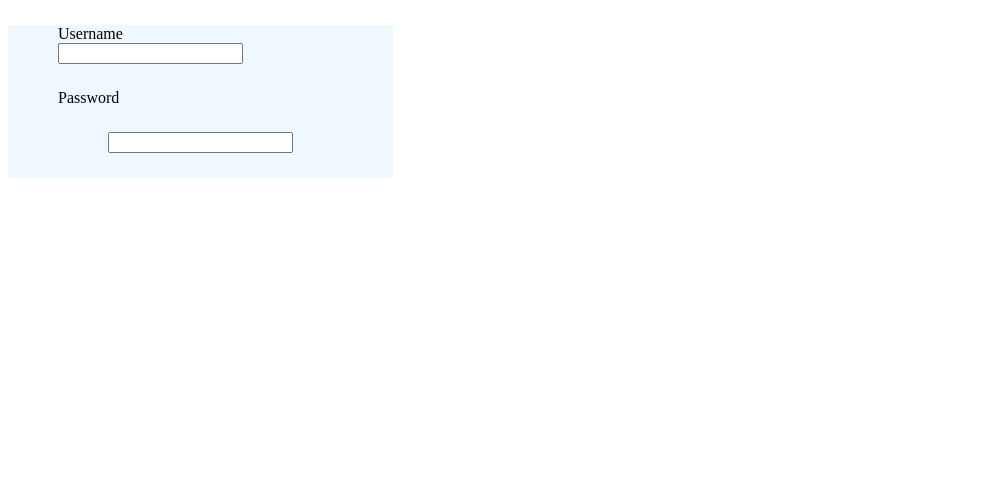
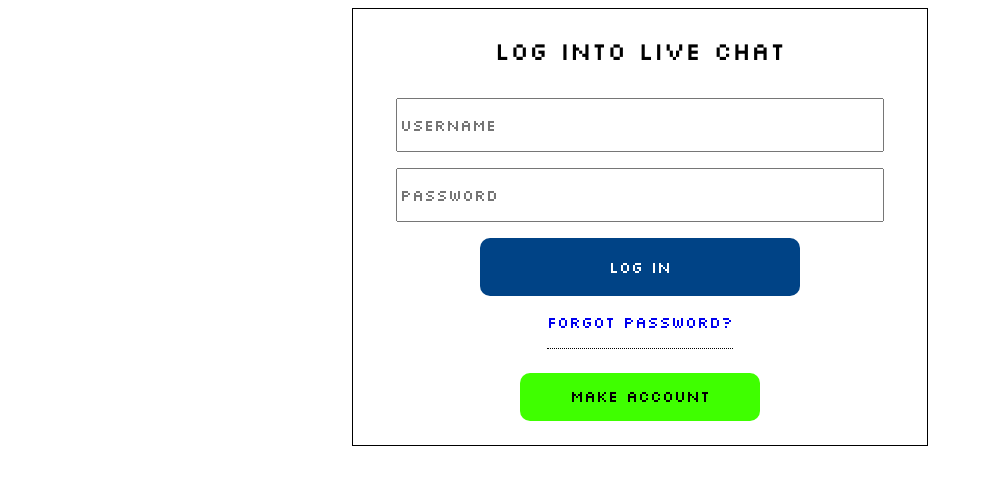
Before and after one commit to ryanyae/Live-Chat, a React (Create React App) app in the folder front-end/: page /login in a window 1280 px wide. Shown: the top 484 px of the page, without its empty margins (0-983 px from the left). Built offline with nearby package versions, Linux system fonts and the light colour scheme.

Commit message:
Login UI additions
made CSS for Login and added additional files like Recover for future endeavors.

```diff
--- a/front-end/src/App.tsx
+++ b/front-end/src/Routing.tsx
@@ -1,6 +1,9 @@
 import {Routes, Route} from 'react-router-dom'
 import Login from './pages/Login'
 import Home from './pages/Home'
+import Register from './pages/Register'
+import Recover from './pages/Recover'
+
 
 
 export default function App() {
@@ -9,6 +12,8 @@ export default function App() {
         <Routes>
             <Route path='/' element={<Home/>} />
             <Route path='/login' element={<Login/>} />
+            <Route path='/register' element={<Register/>} />
+            <Route path='/recover' element={<Recover/>} />
         </Routes>
     )
 }
--- a/front-end/src/index.tsx
+++ b/front-end/src/index.tsx
@@ -1,7 +1,7 @@
 import React from 'react';
 import ReactDOM from 'react-dom/client';
 import {BrowserRouter as Router } from 'react-router-dom';
-import App from './App';
+import Routing from './Routing';
 import './style/Login.css';
 import './style/Home.css';
 
@@ -11,7 +11,7 @@ const root = ReactDOM.createRoot(
 root.render(
   <React.StrictMode>
     <Router>
-      <App />
+      <Routing />
     </Router>
   </React.StrictMode>
 );
--- a/front-end/src/pages/Login.tsx
+++ b/front-end/src/pages/Login.tsx
@@ -1,19 +1,26 @@
+import {Link} from 'react-router-dom'
+
 export default function Login() {
 
     return(
         <>
+        <link href="https://fonts.googleapis.com/css2?family=Silkscreen&display=swap" rel="stylesheet"></link>
             <div id='loginContainer'>
-                <div id='usernameContainer' className="loginInputs">
-                    <div className="inputText"> Username</div>
-                    <input type='text' id='usernameDiv'/>
-                </div>
-                <div id='passwordContainer' className="loginInputs">
-                <div className="inputText"> Password</div>
-                    <input type='text' id='passwordDiv' className="loginInputs"/>
-                </div>
-
-                <div id='loginverify'>
-
+                <div id="loginTitle">Log into Live Chat</div>
+                <input type='text' id='usernameInput' className="loginInputs" placeholder="Username"/>
+                <input type='text' id='passwordInput' className="loginInputs" placeholder="Password"/>
+                <div id='loginButtonDiv'>
+                    <div id="loginButton">
+                        <div id="loginButtonTitle">
+                            Log In
+                        </div>
+                    </div>
+                    <Link to='/recover' id='recoverRedirect' className='redirectLink'>Forgot Password?</Link>
+                    <div id="registerRedirectDiv">
+                        <div id="registerTitle">
+                            Make Account
+                        </div>
+                    </div>
                 </div>
             </div>
         </>
--- /dev/null
+++ b/front-end/src/pages/Recover.tsx
@@ -0,0 +1,9 @@
+export default function Recover() {
+    return(
+    <>
+        <h1>
+            Recover
+        </h1>
+    </>
+    )
+}
--- /dev/null
+++ b/front-end/src/pages/Register.tsx
@@ -0,0 +1,7 @@
+export default function Register() {
+    return(
+        <>
+            <h1>Register</h1>
+        </>
+    )
+}
--- a/front-end/src/style/Login.css
+++ b/front-end/src/style/Login.css
@@ -1,9 +1,99 @@
+#root{
+    width: 45vw;
+    margin:auto;
+}
+
 #loginContainer{
-    width: fit-content;
     height: fit-content;
-    background-color: aliceblue;
+    text-align: center;
+    display: inline-block;
+    margin: auto;
+    border: 1px solid black;
+}
+
+#loginTitle{
+    width: 75%;
+    margin: auto;
+    margin-top: 1em;
+    font-size: 25px;
+    font-family: 'Silkscreen';
 }
 
 .loginInputs{
-    margin: 25px 50px 25px;
+    width: 30em;
+    height: 3em;
+    margin: 0em 2em 0em 2em;
+    margin-bottom: 1em;
+    font-size: 16px;
+    font-family: 'Silkscreen';
 }
+
+#usernameInput{
+    margin-top: 2em;
+}
+
+#loginButtonDiv{
+    justify-content: center;
+    height: 50%;
+}
+
+#loginButton{
+    width: 20em;
+    height: 30%;
+    margin: auto;
+    background-color: #004386;
+    justify-content: space-evenly;
+    border-radius: 10px;
+}
+
+#loginButton:hover{
+    background-color: #01305e;
+    cursor: pointer;
+}
+
+#loginButtonTitle{
+    padding: 6%;
+    color: white;
+    margin: auto;
+    user-select: none;
+    font-family: 'Silkscreen';
+}
+
+.redirectLink{
+    text-decoration: none;
+    width: fit-content;
+    margin: auto;
+    border-bottom: 1px dotted black;
+    font-family: 'Silkscreen';
+}
+
+.redirectLink:hover{
+    text-decoration: underline;
+}
+
+#recoverRedirect{
+    padding: 1em 0em 1em 0em;
+    display: block;
+    user-select: none;
+}
+
+#registerRedirectDiv{
+    width: 15em;
+    height: 3em;
+    margin: auto;
+    margin-top: 1.5em;
+    margin-bottom: 1.5em;
+    background-color: 	#3FFF00;
+    user-select: none;
+    border-radius: 10px;
+}
+
+#registerRedirectDiv:hover{
+    background-color: #35c406;
+    cursor: pointer;
+}
+
+#registerTitle{
+    padding: 0.8em 0em 0em 0em;
+    font-family: 'Silkscreen';
+}
```
Also changed, not shown: 1 other file (tests, documents, lock files or other folders).
